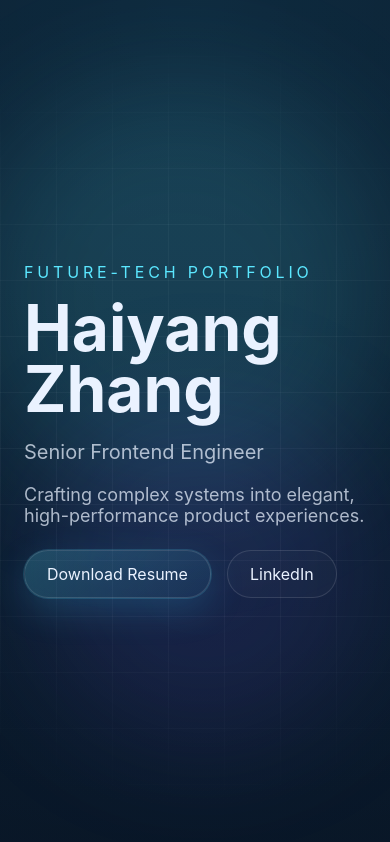
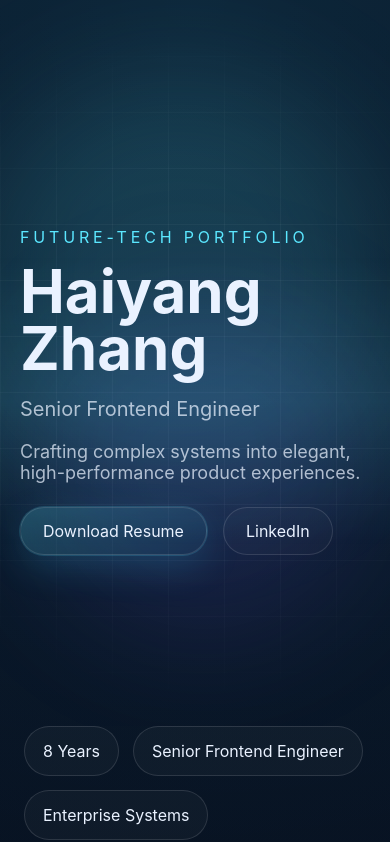
Before and after one commit to HaiyangZhang-1994/HaiyangZhang-1994.github.io, a React (Vite) app: page / in a window 390 px wide. Shown: the top 842 px of the page. Built offline with nearby package versions, Linux system fonts and the light colour scheme.

Commit message:
feat: polish motion and responsive behavior

```diff
--- a/src/components/BackgroundCanvas.jsx
+++ b/src/components/BackgroundCanvas.jsx
@@ -1,11 +1,15 @@
+import { useReducedMotion } from 'motion/react';
 import styles from './BackgroundCanvas.module.css';
 
 export function BackgroundCanvas() {
+  const reduceMotion = useReducedMotion();
+
   return (
-    <div className={styles.background} aria-hidden="true">
+    <div className={styles.background} aria-hidden="true" data-reduced={reduceMotion ? 'true' : 'false'}>
       <div className="grid-overlay" />
       <div className={styles.glowA} />
       <div className={styles.glowB} />
+      {!reduceMotion ? <div className={styles.scanline} /> : null}
     </div>
   );
 }
--- a/src/components/BackgroundCanvas.module.css
+++ b/src/components/BackgroundCanvas.module.css
@@ -26,3 +26,21 @@
   bottom: 12%;
   background: rgba(122, 92, 255, 0.12);
 }
+
+.scanline {
+  position: absolute;
+  inset: -20% 0 auto;
+  height: 40%;
+  background: linear-gradient(180deg, transparent, rgba(91, 231, 255, 0.12), transparent);
+  animation: sweep 10s linear infinite;
+}
+
+@keyframes sweep {
+  from {
+    transform: translateY(-10%);
+  }
+
+  to {
+    transform: translateY(220%);
+  }
+}
--- a/src/sections/HeroSection.module.css
+++ b/src/sections/HeroSection.module.css
@@ -42,3 +42,14 @@
   flex-wrap: wrap;
   margin-top: 24px;
 }
+
+@media (max-width: 720px) {
+  .hero {
+    min-height: 86vh;
+    padding: 88px 20px 48px;
+  }
+
+  .title {
+    font-size: 3.75rem;
+  }
+}
--- a/src/styles/globals.css
+++ b/src/styles/globals.css
@@ -27,3 +27,25 @@ a {
 #root {
   min-height: 100vh;
 }
+
+@media (max-width: 720px) {
+  body {
+    background:
+      radial-gradient(circle at top, rgba(59, 203, 255, 0.12), transparent 24%),
+      linear-gradient(180deg, #07101f 0%, #050816 55%, #040612 100%);
+  }
+}
+
+@media (prefers-reduced-motion: reduce) {
+  html {
+    scroll-behavior: auto;
+  }
+
+  *,
+  *::before,
+  *::after {
+    animation-duration: 0.01ms !important;
+    animation-iteration-count: 1 !important;
+    transition-duration: 0.01ms !important;
+  }
+}
```
Also changed, not shown: 2 other files (tests, documents, lock files or other folders).
